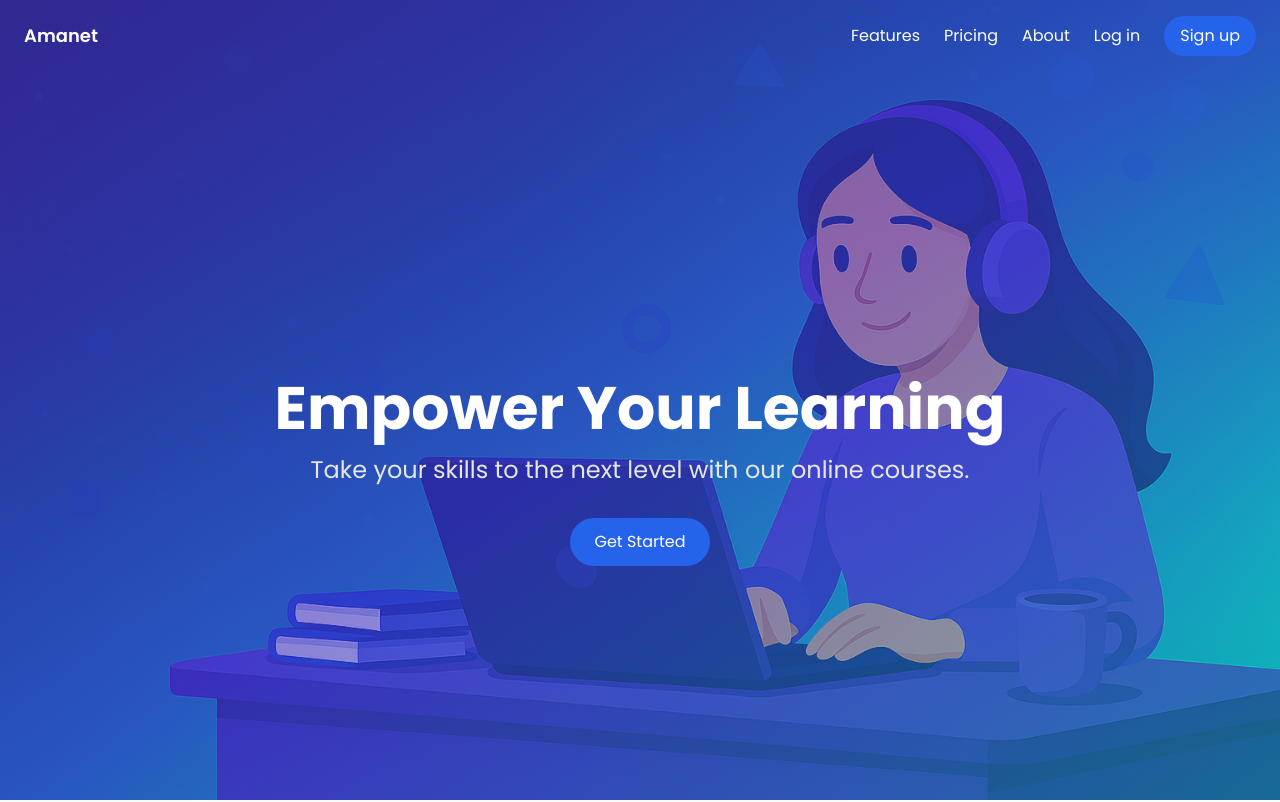
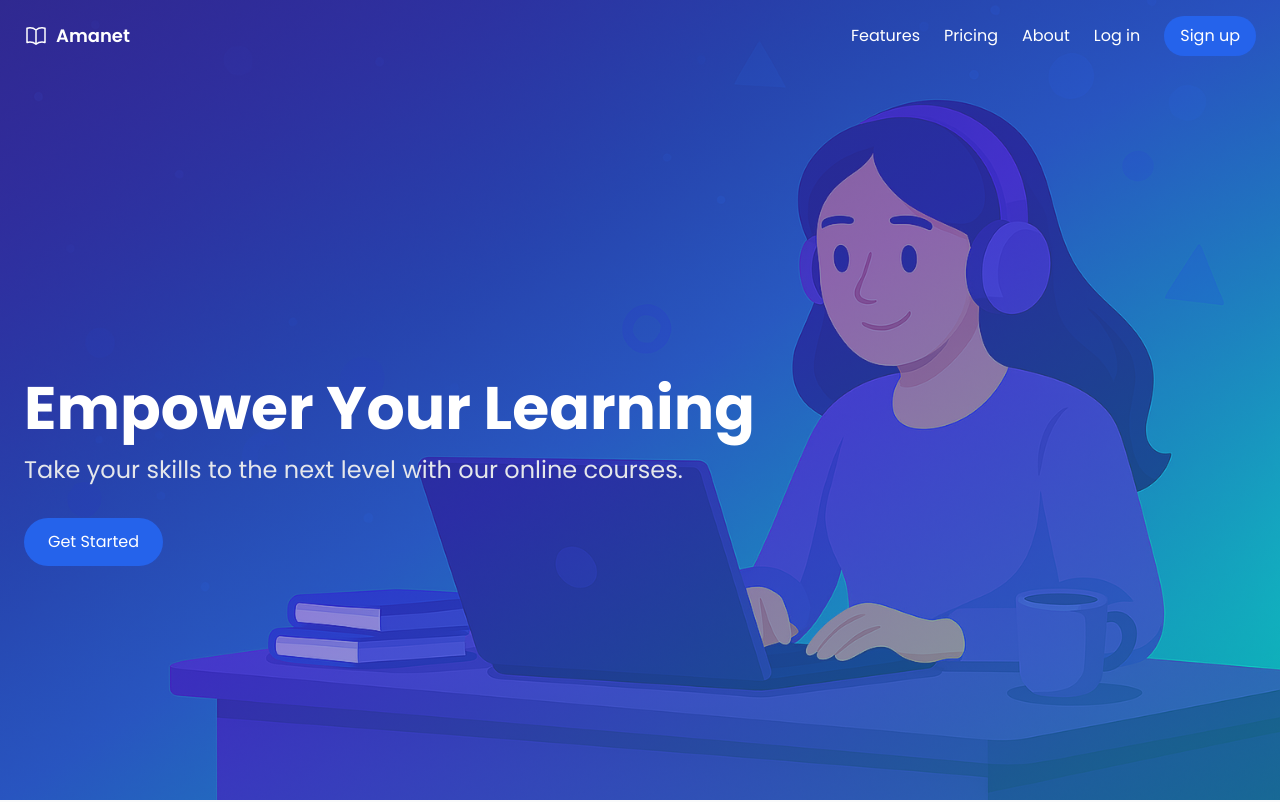
Before and after one commit to azarqane/amanet, a Next.js app in the folder apps/frontend/: page / in a window 1280 px wide. Shown: the top 802 px of the page. Built offline with nearby package versions, Linux system fonts and the light colour scheme.

Commit message:
feat(frontend): align hero text left and add logo icon

```diff
--- a/apps/frontend/src/components/Hero.tsx
+++ b/apps/frontend/src/components/Hero.tsx
@@ -1,3 +1,5 @@
+import { BookOpenIcon } from '@heroicons/react/24/outline';
+
 export default function Hero() {
   return (
     <section className="relative h-screen font-sans">
@@ -9,7 +11,10 @@ export default function Hero() {
       <div className="absolute inset-0 bg-gradient-to-br from-indigo-900/70 via-indigo-700/60 to-teal-500/50" />
 
       <nav className="relative z-10 flex justify-between items-center max-w-7xl mx-auto px-6 py-4 text-white">
-        <span className="font-semibold text-lg">Amanet</span>
+        <div className="flex items-center space-x-2">
+          <BookOpenIcon className="h-6 w-6 text-white" />
+          <span className="font-semibold text-lg">Amanet</span>
+        </div>
         <div className="flex items-center space-x-6">
           <a href="#features" className="hover:text-indigo-200">Features</a>
           <a href="#pricing" className="hover:text-indigo-200">Pricing</a>
@@ -21,7 +26,7 @@ export default function Hero() {
         </div>
       </nav>
 
-      <div className="relative z-10 flex flex-col items-center justify-center h-full text-center px-4">
+      <div className="relative z-10 flex flex-col items-start justify-center h-full text-left px-6">
         <h1 className="text-4xl md:text-6xl font-bold mb-4 text-white">Empower Your Learning</h1>
         <p className="text-lg md:text-2xl text-gray-200 mb-8">
           Take your skills to the next level with our online courses.
```
